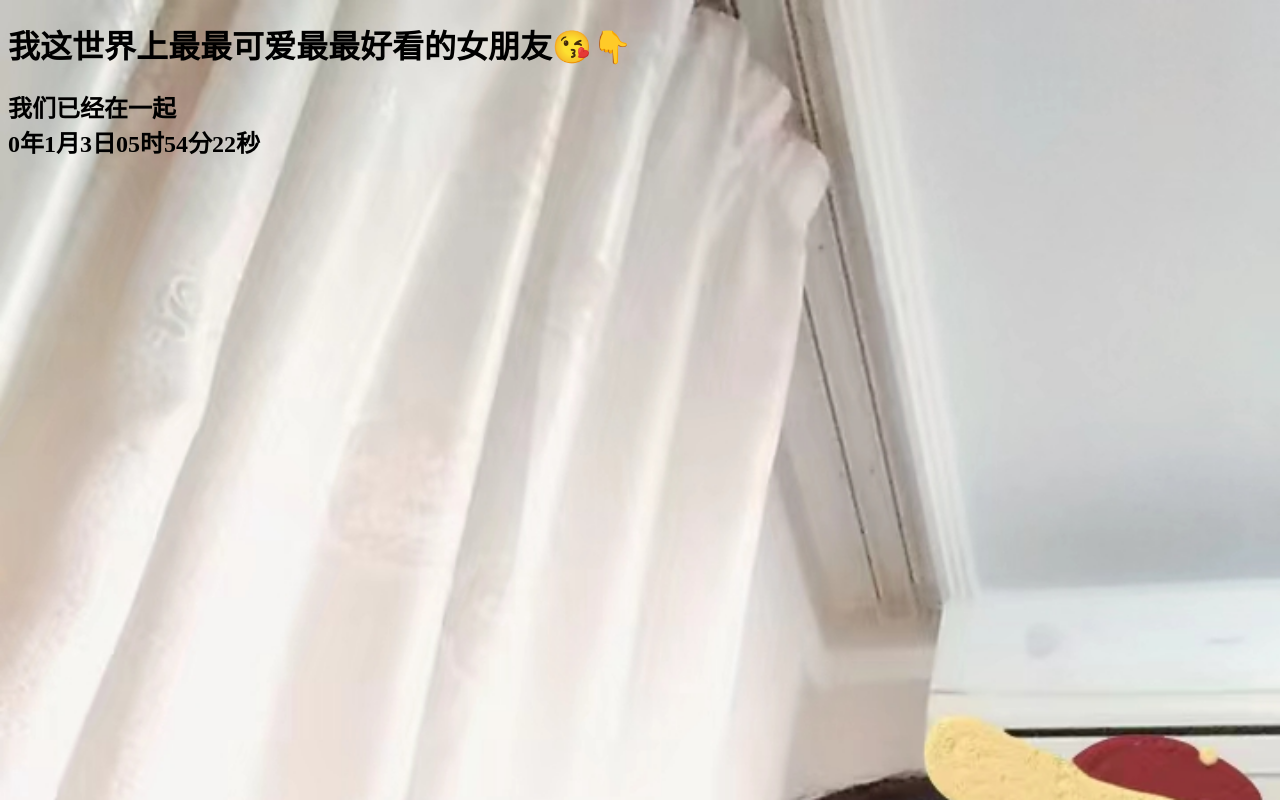
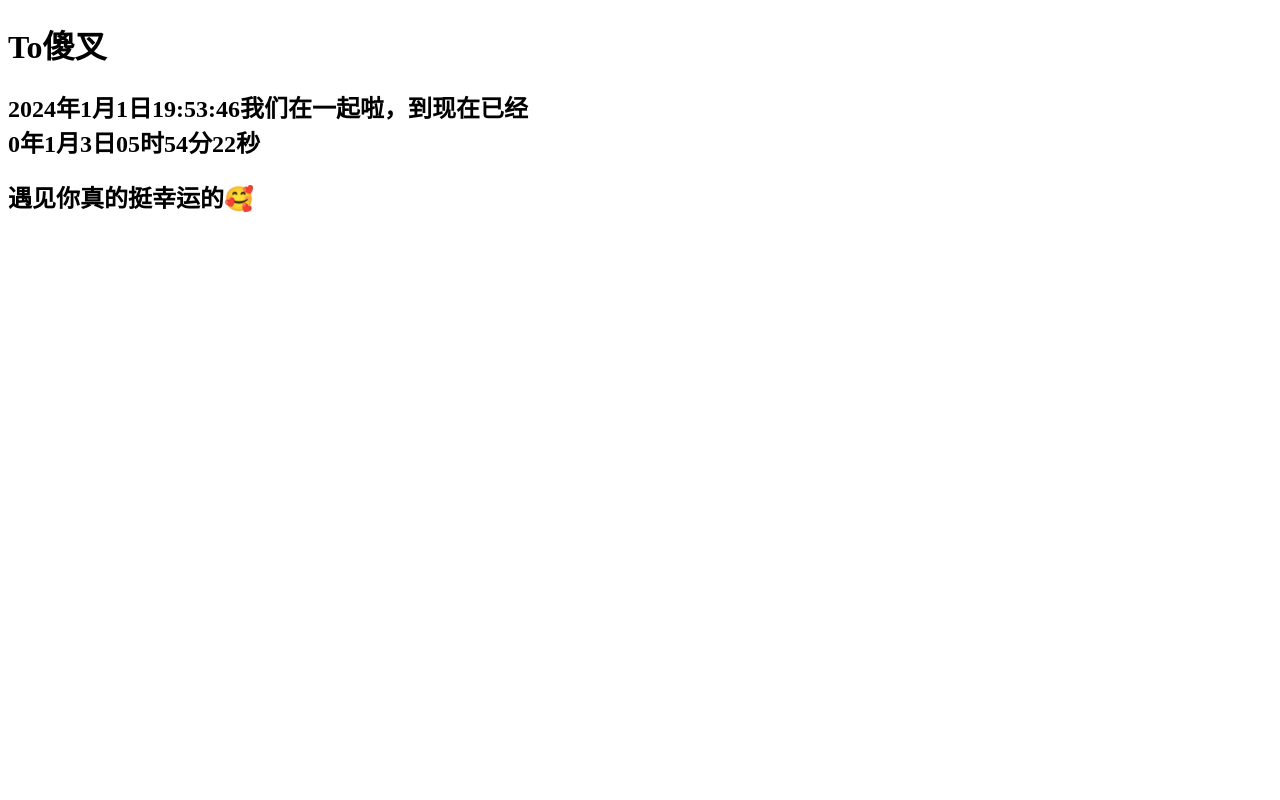
Before and after one commit to 1-sunzheqi/woaibyr, a plain HTML site: page index.html in a window 1280 px wide. Drawn offline with Linux system fonts and the light colour scheme.

Commit message:
Update index.html

```diff
--- a/index.html
+++ b/index.html
@@ -1,15 +1,17 @@
 <!DOCTYPE html>
 <html>
     <body
-        background="image/mmexport1705228431785.jpg"
+        background="image/"
         style="background-repeat: no-repeat; background-size: 100%; background-attachment: fixed">
         <head>
             <meta charset="utf-8" />
             <title>情人节快乐！！！❤️❤️❤️</title>
         </head>
         <body onload="showTime()">
-            <h1>我这世界上最最可爱最最好看的女朋友😘👇</h1>
-            <h2>我们已经在一起<br /><a id="yy"></a>年<a id="mm"></a>月<a id="dd"></a>日<a id="h"></a>时<a id="m"></a>分<a id="s"></a>秒</h2>
+            <h1>To傻叉</h1>
+            <h2>2024年1月1日19:53:46我们在一起啦，到现在已经<br /><a id="yy"></a>年<a id="mm"></a>月<a id="dd"></a>日<a id="h"></a>时<a id="m"></a>分<a id="s"></a>秒</h2>
+            <h2>遇见你真的挺幸运的🥰</h2>
+
         </body>
         <script>
             // start 2024年1月1日19:53:46
```
